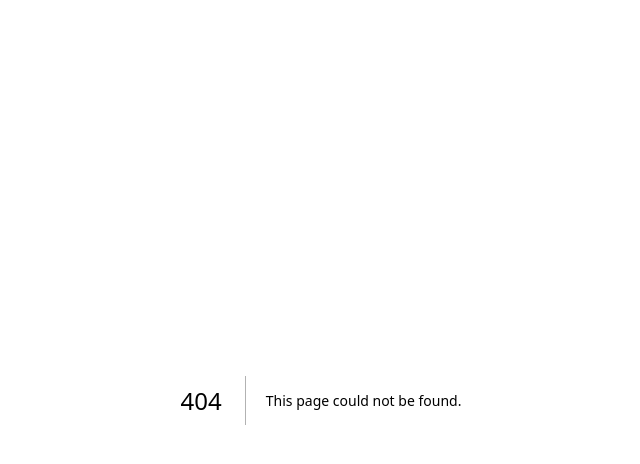
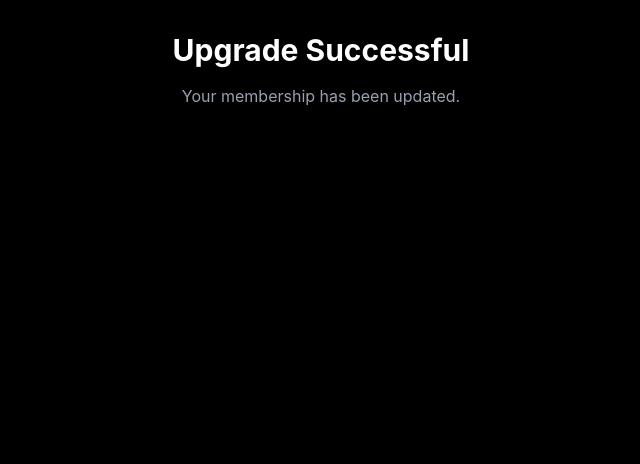
Before and after one commit to craighindle5-peckerwood23/microfyxd-site, a Next.js app: page /success in a window 1280 px wide. Before the commit this address had no page. Shown: the top 464 px of the page, without its empty margins (319-959 px from the left). Built offline with nearby package versions, Linux system fonts and the light colour scheme.

Commit message:
Create page.tsx

```diff
--- /dev/null
+++ b/app/success/page.tsx
@@ -0,0 +1,8 @@
+export default function SuccessPage() {
+  return (
+    <div className="p-8 text-center">
+      <h1 className="text-3xl font-bold">Upgrade Successful</h1>
+      <p className="mt-4 text-gray-400">Your membership has been updated.</p>
+    </div>
+  );
+}
```
